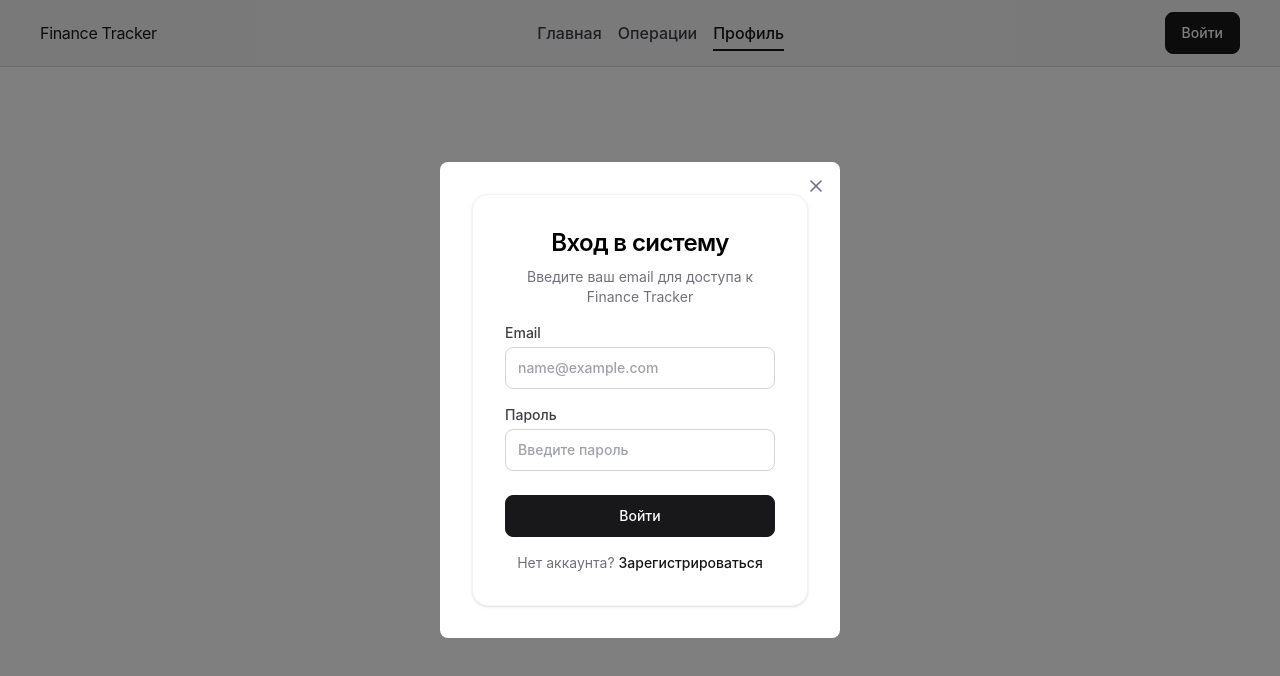
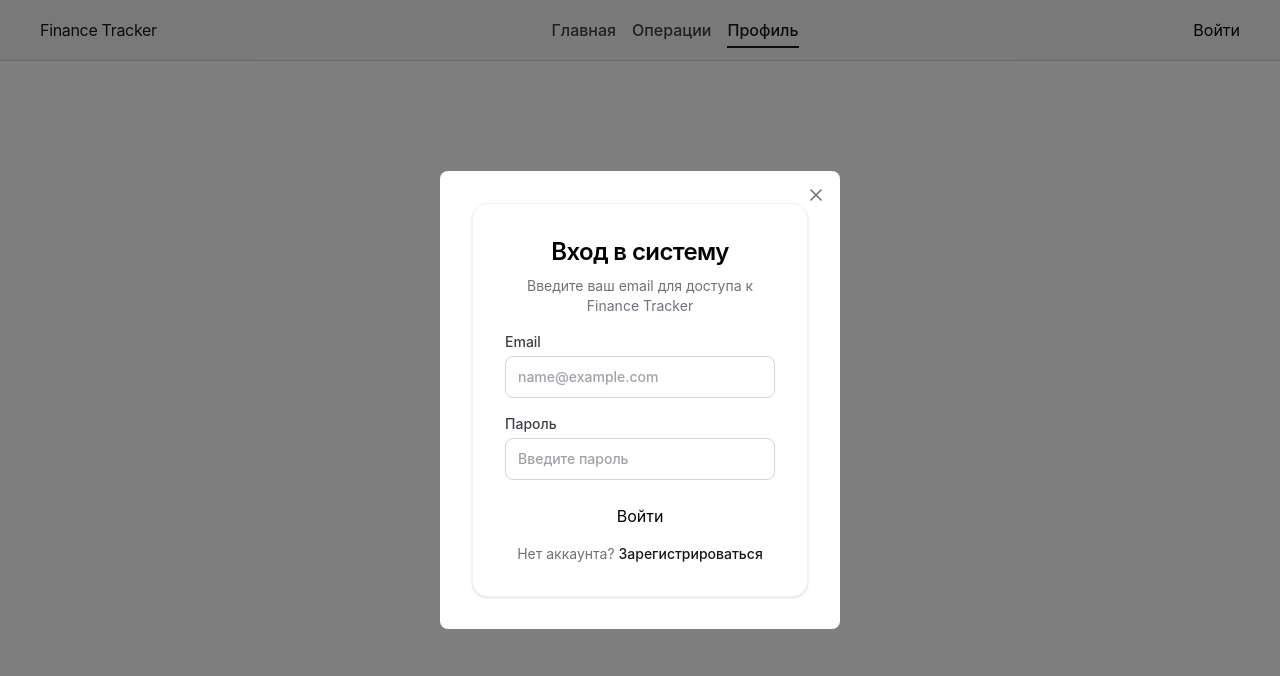
Before and after one commit to Asya0/finance-tracker-front, a React (Vite) app: page /profile in a window 1280 px wide. Shown: the top 676 px of the page. Built offline with nearby package versions, Linux system fonts and the light colour scheme.

Commit message:
fix: компонент кнопки переделан в универсальный компонент

```diff
--- a/src/components/ui/button/button.css
+++ b/src/components/ui/button/button.css
@@ -1,20 +1,12 @@
 .button {
-   width: 100%;
-   display: inline-flex;
    min-height: var(--control-height-md);
-   align-items: center;
-   justify-content: center;
    gap: var(--spacing-2);
-   box-sizing: border-box;
    padding: var(--spacing-2-5) var(--spacing-4);
-   cursor: pointer;
 
    border: var(--border-width) solid var(--color-action-primary);
    border-radius: var(--radius-md);
    background-color: var(--color-action-primary);
    color: var(--color-text-on-primary);
-
-   user-select: none;
    transition:
       background-color var(--duration-normal) ease,
       border-color var(--duration-normal) ease,
--- a/src/components/ui/button/button.tsx
+++ b/src/components/ui/button/button.tsx
@@ -1,26 +1,44 @@
 import type { ComponentProps } from 'react';
 import './button.css';
 
-type ButtonVariant = 'primary' | 'secondary' | 'ghost';
+type ButtonVariant = 'primary' | 'secondary' | 'ghost' | 'close';
+type ButtonSize = 'small' | 'medium' | 'large';
 
-interface VariantProps {
-   variant?: ButtonVariant;
-}
-
-type ButtonProps = ComponentProps<'button'> & VariantProps;
+type ButtonProps = ComponentProps<'button'> & {
+  variant?: ButtonVariant;
+  size?: ButtonSize;
+};
 
 export default function Button({
    children,
    className,
    type = 'button',
    variant = 'primary',
+   size = 'medium',
+   disabled = false,
    ...buttonProps
 }: ButtonProps) {
 
+   const isClose = variant === 'close';
+
+   const buttonClasses = [
+      'btn',
+      `btn--${variant}`,
+      `btn--${size}`,
+      className
+   ]
+   .filter(Boolean)
+   .join(' ')
+
    return (
       <div className="input-field-wrapper">
-         <button type={type} className={`button cursor-pointer text-sm font-medium leading-[20px] ${className}`} {...buttonProps}>
-            {children}
+         <button
+         {...buttonProps}
+         type={type}
+         className={buttonClasses}
+         aria-label={isClose ? 'Закрыть' : undefined}
+         >
+            {isClose ? (children || 'x') : children}
          </button>
       </div>
    );
--- a/src/components/ui/modals/Modal.tsx
+++ b/src/components/ui/modals/Modal.tsx
@@ -1,5 +1,4 @@
 import React from 'react';
-import './modal.css';
 import CloseButton from '../closeButton/closeButton';
 
 interface ModalProps {
@@ -12,8 +11,8 @@ export function Modal({ isOpen, onClose, children }: ModalProps) {
    if (!isOpen) return null;
 
    return (
-      <div className="modal fixed flex items-center justify-center" onClick={(e) => e.target === e.currentTarget && onClose()}>
-         <div className="container">
+      <div className="fixed flex items-center justify-center inset-0 z-[1000] bg-black/50" onClick={(e) => e.target === e.currentTarget && onClose()}>
+         <div className="bg-white relative w-[400px] rounded-[8px] p-8">
             <CloseButton onClick={onClose} />
             {children}
          </div>
--- a/src/components/ui/modals/modal.css
+++ /dev/null
@@ -1,18 +0,0 @@
-.modal {
-   top: 0;
-   left: 0;
-   right: 0;
-   bottom: 0;
-   background-color: rgba(0, 0, 0, 0.5);
-   z-index: 1000;
-}
-.container {
-   background-color: #fff;
-   padding: 2rem;
-   border-radius: 8px;
-   width: 400px;
-   position: relative;
-}
-.title {
-   margin: 0 0 1rem 0;
-}
```
